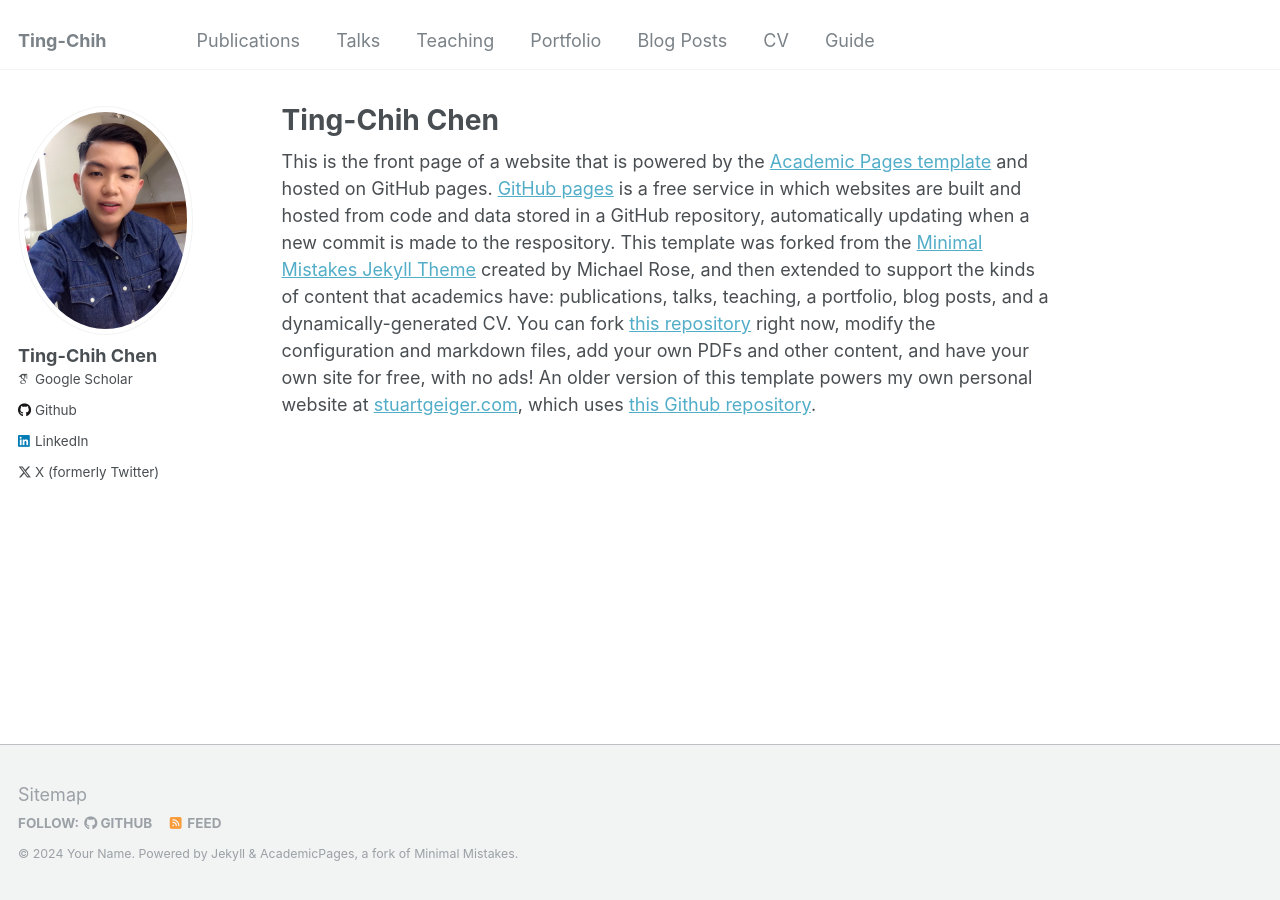
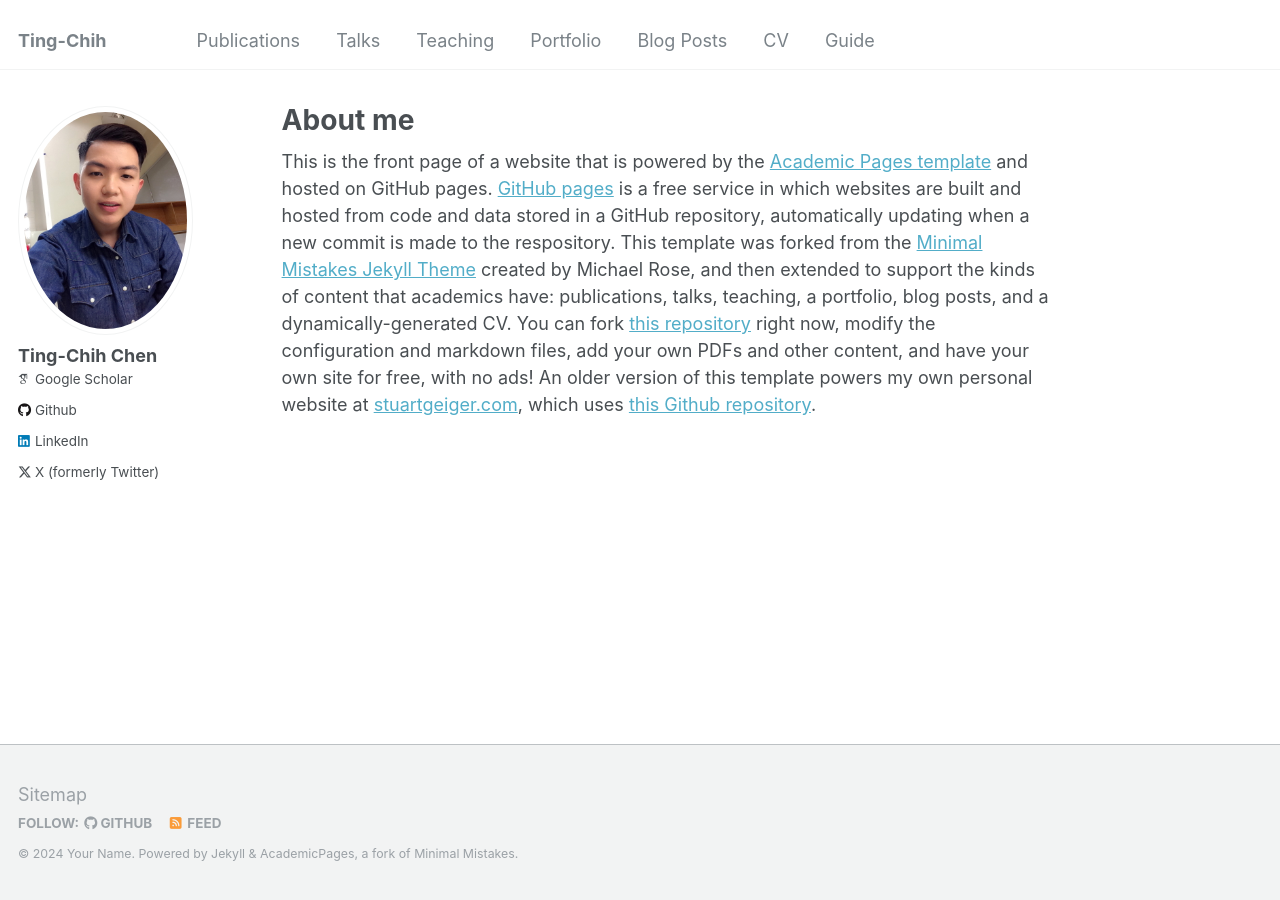
Before and after one commit to tingchihc/tingchihc.github.io, a Jekyll site: the page built from _pages/about.md, in a window 1280 px wide. Built offline with Jekyll 4.4.1, drawn with Linux system fonts in a browser that asks for light colours; some web fonts are replaced.

Commit message:
Update about.md

```diff
--- a/_pages/about.md
+++ b/_pages/about.md
@@ -1,6 +1,6 @@
 ---
 permalink: /
-title: "Ting-Chih Chen"
+title: "About me"
 author_profile: true
 redirect_from:
   - /about/
```
